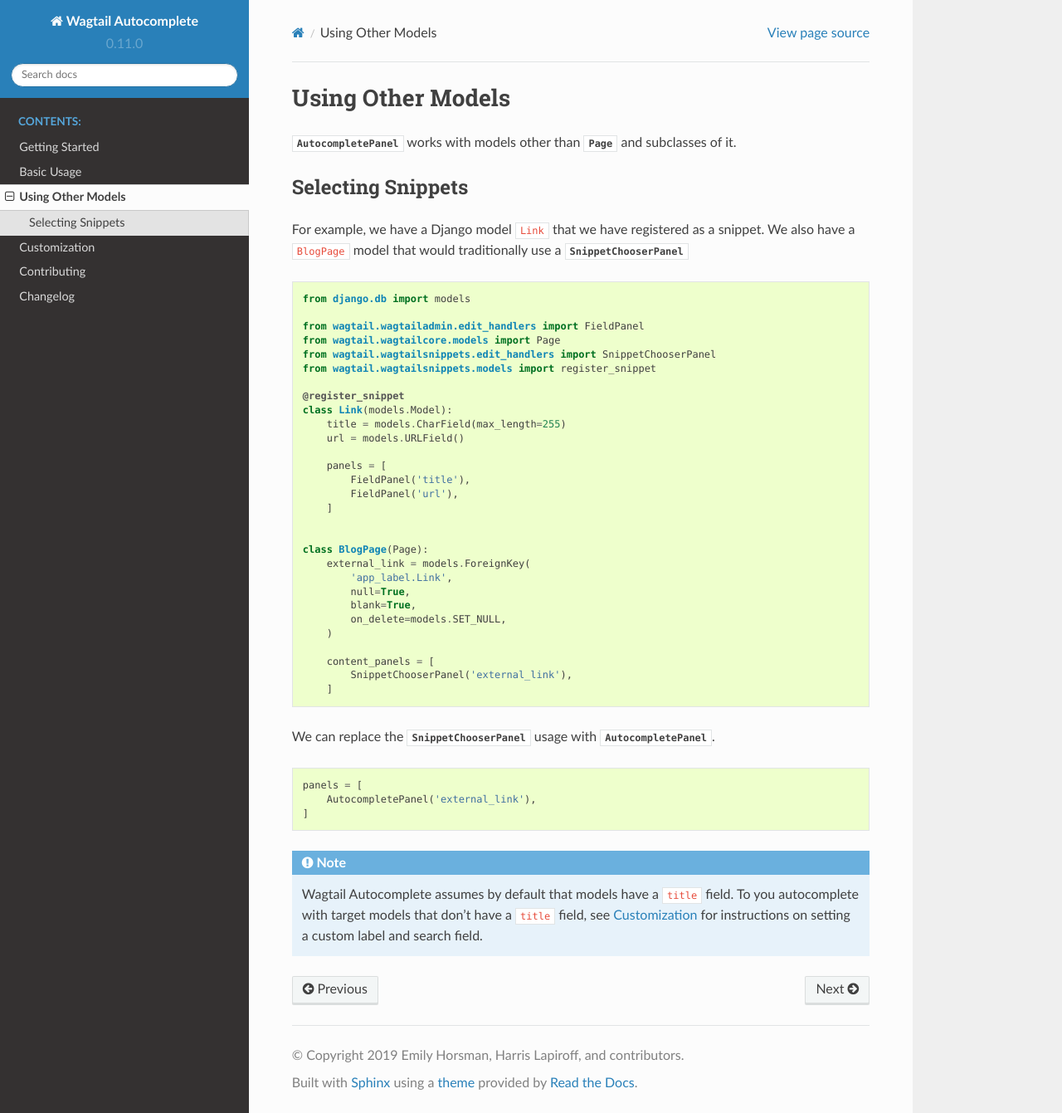
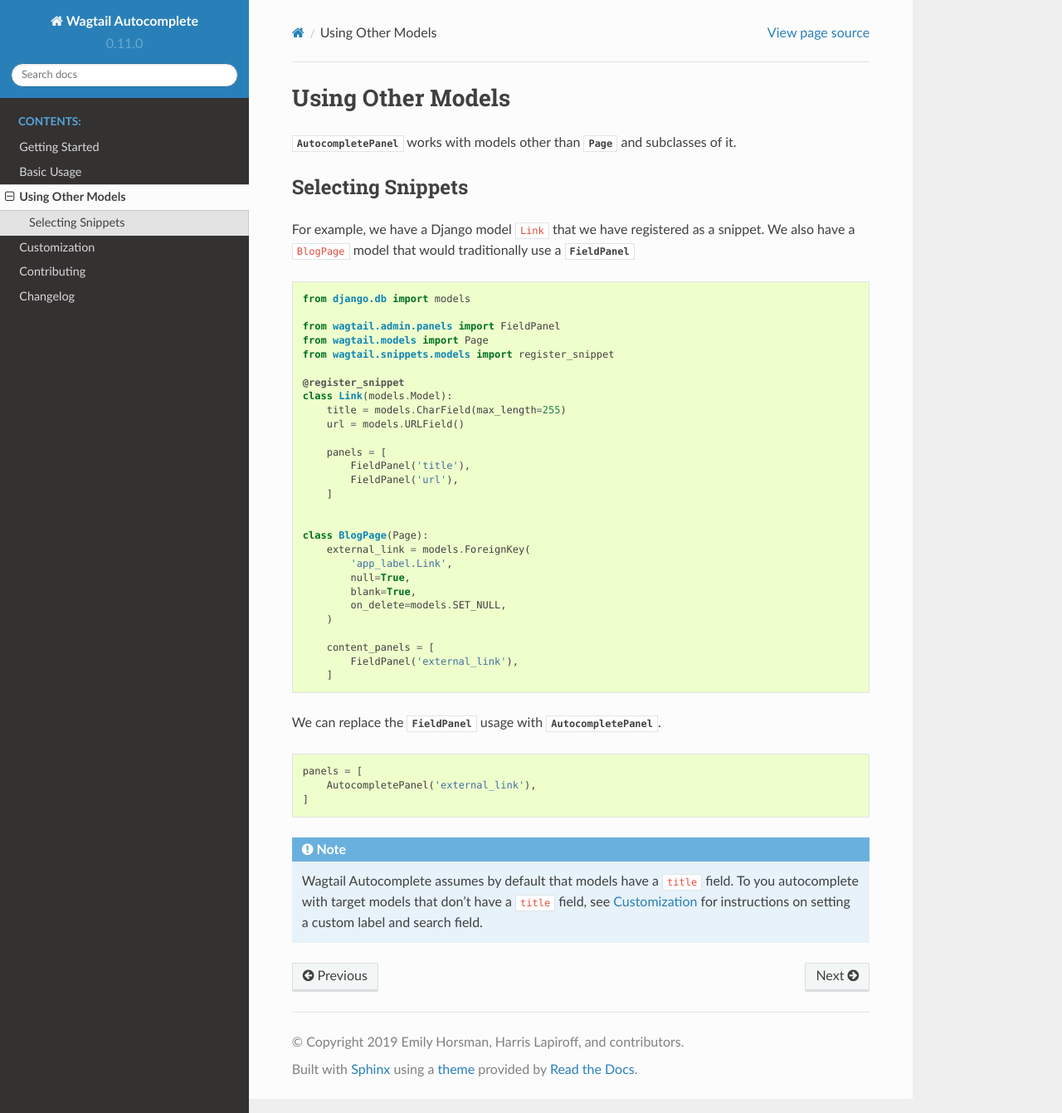
Before and after one commit to wagtail/wagtail-autocomplete, a Sphinx documentation site: the page built from docs/using_other_models.rst, in a window 1280 px wide and 1341 px high. Shown: the whole window at 83% size. Built offline with Sphinx 7.4.7 and the Read the Docs theme 2.0.0, drawn with Linux system fonts in a browser that asks for light colours.

Commit message:
Update docs

```diff
--- a/README.rst
+++ b/README.rst
@@ -13,7 +13,7 @@ Features
 ~~~~~~~~
 
 * Rapidly select related objects via a smooth autocomplete interface
-* A drop-in alternative to ``PageChooserPanel`` or ``SnippetChooserPanel``
+* A drop-in alternative to ``FieldPanel``
 * Create new objects from the autocomplete input if your search turns up blank
 * React component can be used outside of the Wagtail admin for public-facing forms
 * Default theme shares the color scheme and styles of the Wagtail admin
--- a/docs/changelog.rst
+++ b/docs/changelog.rst
@@ -1,6 +1,11 @@
 =========
 Changelog
 =========
+
+Unreleased
+----------
+
+* Added Wagtail 4.x compatibility
 
 0.11 Release
 ------------
--- a/docs/using_other_models.rst
+++ b/docs/using_other_models.rst
@@ -11,17 +11,16 @@ Selecting Snippets
 
 For example, we have a Django model ``Link`` that we have registered as a snippet.
 We also have a ``BlogPage`` model that would traditionally use a
-:class:`~wagtail:wagtail.wagtailsnippets.edit_handlers.SnippetChooserPanel`
+:class:`~wagtail:wagtail.admin.panels.FieldPanel`
 
 
 .. code-block:: python
 
     from django.db import models
 
-    from wagtail.wagtailadmin.edit_handlers import FieldPanel
-    from wagtail.wagtailcore.models import Page
-    from wagtail.wagtailsnippets.edit_handlers import SnippetChooserPanel
-    from wagtail.wagtailsnippets.models import register_snippet
+    from wagtail.admin.panels import FieldPanel
+    from wagtail.models import Page
+    from wagtail.snippets.models import register_snippet
 
     @register_snippet
     class Link(models.Model):
@@ -43,11 +42,11 @@ We also have a ``BlogPage`` model that would traditionally use a
         )
 
         content_panels = [
-            SnippetChooserPanel('external_link'),
+            FieldPanel('external_link'),
         ]
 
 We can replace the
-:class:`~wagtail:wagtail.wagtailsnippets.edit_handlers.SnippetChooserPanel`
+:class:`~wagtail:wagtail.admin.panels.FieldPanel`
 usage with
 :class:`AutocompletePanel`.
 
```
Also changed, not shown: docs/basic_usage.rst (+5 -5 lines), docs/getting_started.rst (+4 -4 lines).
